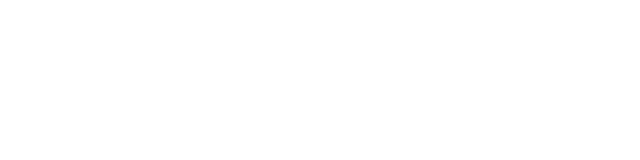
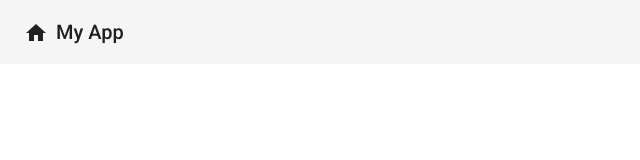
Before and after one commit to GITPHLAP/SchoolWork, an Angular app in the folder Angular/dictator-tweets-app/: page /dictator/1 in a window 1280 px wide. Shown: the top 160 px of the page, without its empty margins (0-640 px from the left). Built offline with nearby package versions, Linux system fonts and the light colour scheme.

Commit message:
* WIP: Added navbar

```diff
--- a/Angular/dictator-tweets-app/src/app/app.component.html
+++ b/Angular/dictator-tweets-app/src/app/app.component.html
@@ -1,2 +1,3 @@
-<!-- <app-alldictators></app-alldictators> -->
+<app-navbar></app-navbar>
+
 <router-outlet></router-outlet>
--- a/Angular/dictator-tweets-app/src/app/dictator/dictator-profile/dictator-profile.component.html
+++ b/Angular/dictator-tweets-app/src/app/dictator/dictator-profile/dictator-profile.component.html
@@ -1,3 +1,4 @@
+    <!-- TODO: style navbar... navbar is over content -->
     <div class="center" *ngIf="dictator$ | async as dictator">
         <mat-grid-list cols="2" rowHeight="fit" style="height: 100%;">
             <div *ngIf="editMode; then thenBlock else elseBlock"></div>
--- /dev/null
+++ b/Angular/dictator-tweets-app/src/app/navbar/navbar.component.css
@@ -0,0 +1,5 @@
+.example-sidenav{
+    position: absolute;
+    top: 0;
+    bottom: 0;
+}
--- /dev/null
+++ b/Angular/dictator-tweets-app/src/app/navbar/navbar.component.html
@@ -0,0 +1,15 @@
+<!-- <nav> -->
+    <!-- <mat-drawer-container class="example-container">
+        <mat-drawer #drawer class="example-sidenav" mode="push">
+          <p>Auto-resizing sidenav</p>
+        </mat-drawer> -->
+
+
+        <mat-toolbar>
+        <button mat-icon-button class="example-icon" mat-button >
+            <mat-icon [routerLink]="['']">home</mat-icon>
+        </button>
+        <span>My App</span>
+    </mat-toolbar>
+<!-- </mat-drawer-container> -->
+<!-- </nav> -->
--- /dev/null
+++ b/Angular/dictator-tweets-app/src/app/navbar/navbar.component.ts
@@ -0,0 +1,15 @@
+import { Component, OnInit } from '@angular/core';
+
+@Component({
+  selector: 'app-navbar',
+  templateUrl: './navbar.component.html',
+  styleUrls: ['./navbar.component.css']
+})
+export class NavbarComponent implements OnInit {
+
+  constructor() { }
+
+  ngOnInit(): void {
+  }
+
+}
```
Also changed, not shown: Angular/dictator-tweets-app/src/app/app.module.ts (+9 -1 lines), 1 other file (tests, documents, lock files or other folders).
